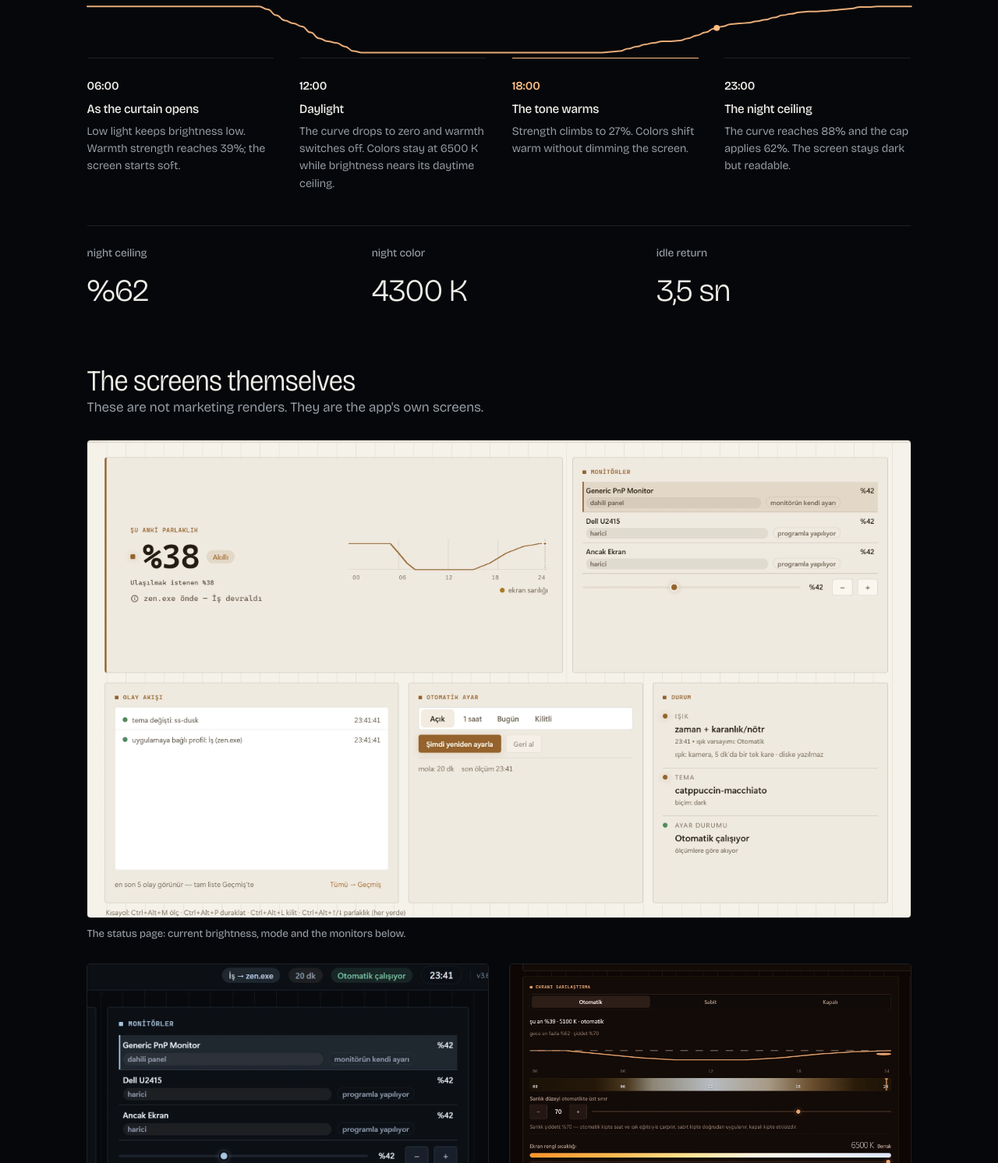
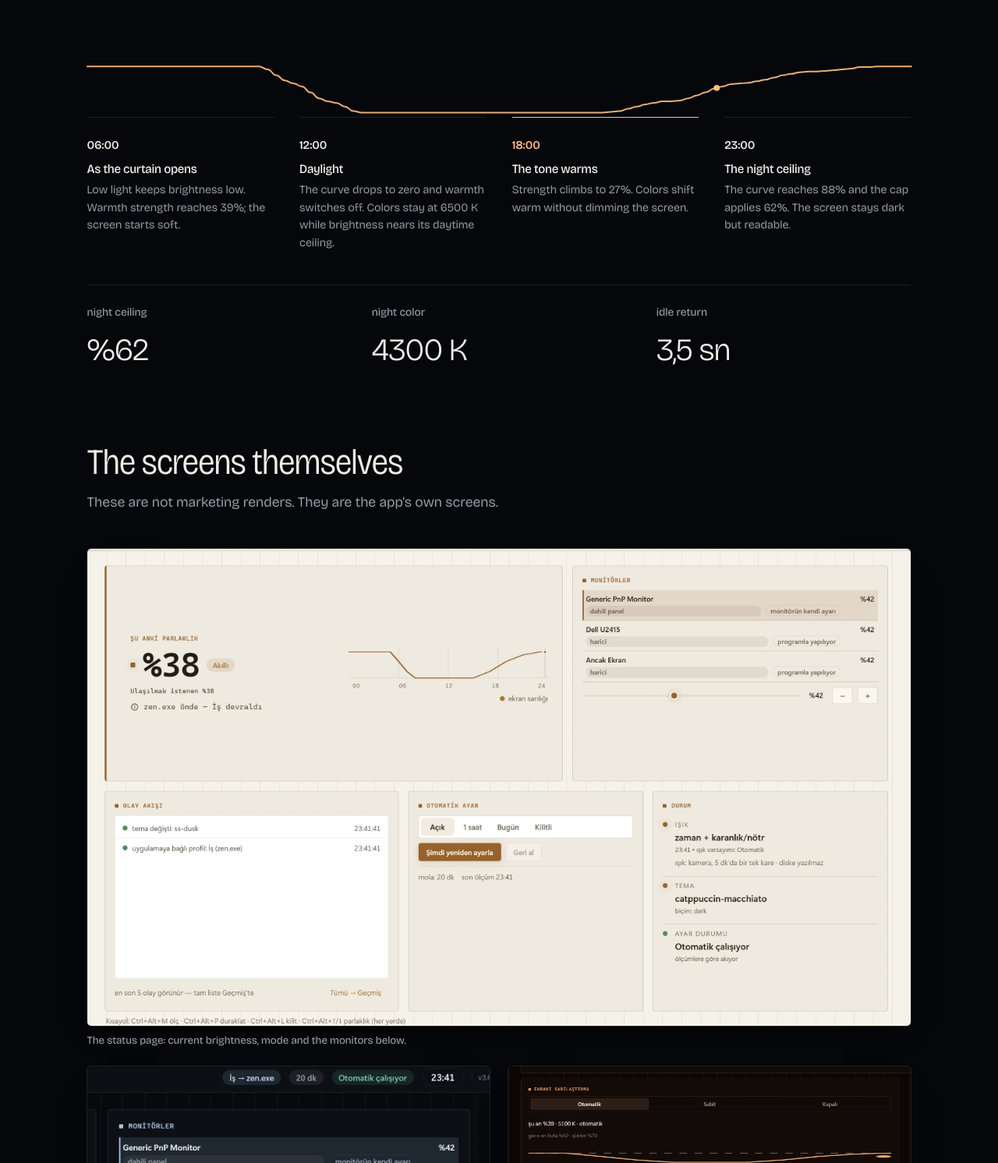
Before and after one commit to TitanLion72/smart-screen, a plain HTML site: page en/index.html in a window 1280 px wide. Shown: the part 1308-2800 px from the top of the page at 78% size. Drawn offline with Linux system fonts and the light colour scheme.

Commit message:
site: yayın 3.6.2 (3 dosya)

```diff
--- a/assets/site.css
+++ b/assets/site.css
@@ -53,6 +53,9 @@
 
 html {
   scroll-behavior: smooth;
+  /* Yapışkan üst çubuk bölüm başlıklarının üstüne biniyordu (#anker ile
+     gelindiğinde başlık çubuğun altında kalıyordu). Kaydırma payı bırak. */
+  scroll-padding-top: 6.5rem;
   -webkit-text-size-adjust: 100%;
 }
 
@@ -96,26 +99,32 @@ h3 {
 }
 
 h1 {
-  font-size: clamp(2.15rem, 5vw, 3.85rem);
+  font-size: clamp(2.3rem, 5.4vw, 4.15rem);
   font-weight: 250;
   font-stretch: 96%;
-  letter-spacing: -0.038em;
-  max-width: 20ch;
+  letter-spacing: -0.04em;
+  line-height: 1.02;
+  max-width: 19ch;
 }
 
+/* Bölüm başlığı: hero'dan net biçimde küçük, gövdeden net biçimde büyük.
+   Eski hâlde başlık 2.35rem, gövde 1.16rem idi ve aradaki fark zayıftı;
+   hiyerarşi "her şey aynı" hissi veriyordu. */
 h2 {
-  font-size: clamp(1.55rem, 3vw, 2.35rem);
-  font-stretch: 92%;
-  letter-spacing: -0.03em;
-  max-width: 26ch;
+  font-size: clamp(1.75rem, 3.6vw, 2.9rem);
+  font-weight: 300;
+  font-stretch: 90%;
+  letter-spacing: -0.035em;
+  line-height: 1.06;
+  max-width: 22ch;
 }
 
 h3 {
-  font-size: 1.06rem;
-  font-weight: 520;
-  font-stretch: 97%;
-  letter-spacing: -0.012em;
-  line-height: 1.3;
+  font-size: 1.09rem;
+  font-weight: 560;
+  font-stretch: 96%;
+  letter-spacing: -0.014em;
+  line-height: 1.28;
 }
 
 p {
@@ -123,18 +132,47 @@ p {
 }
 
 .lead {
-  font-size: clamp(1rem, 1.35vw, 1.16rem);
+  font-size: clamp(1.02rem, 1.4vw, 1.2rem);
   font-weight: 360;
-  line-height: 1.62;
+  line-height: 1.6;
   color: var(--dim);
-  max-width: var(--measure);
+  max-width: 54ch;
   overflow-wrap: anywhere;
+}
+
+/* Bölüm başlığı bloğu: başlık ve açıklama ALT ALTA, yan yana değil.
+   Eski `stops-head` iki kolondu ve açıklama başlığın sağına kaçıyordu;
+   göz iki ayrı başlangıç arasında bölünüyordu. */
+.section-head {
+  display: flex;
+  flex-direction: column;
+  gap: 0.75rem;
+  margin-bottom: clamp(1.8rem, 4vw, 2.8rem);
+}
+
+.section-head p {
+  margin: 0;
+  max-width: 52ch;
 }
 
 .small {
   font-size: 14px;
   font-weight: 420;
   color: var(--dim);
+}
+
+/* Yapışkan çubuk bölüm başlıklarının üstüne biniyordu: `html` üzerindeki
+   `scroll-padding-top` yalnız belge kaydırmasında etkilidir, `position: sticky`
+   bir çubukla gelen örtmeyi çözmez. Her bölüme kendi payını ver. */
+.stops,
+.gallery,
+.bounds,
+.features,
+.facts,
+.plans,
+.faq,
+.closing {
+  scroll-margin-top: 5.5rem;
 }
 
 /* ── iskelet ─────────────────────────────────────────────────────── */
@@ -374,9 +412,9 @@ p {
 /* ── dört durak: gün boyunca ─────────────────────────────────────── */
 
 .stops {
-  margin-top: clamp(3.4rem, 8vh, 5.6rem);
+  margin-top: clamp(4.5rem, 11vh, 8rem);
   border-top: 1px solid var(--line);
-  padding-top: clamp(2.2rem, 5vh, 3.4rem);
+  padding-top: clamp(2.6rem, 6vh, 4rem);
 }
 
 .stops-head {
@@ -503,58 +541,68 @@ p {
   color: var(--text);
 }
 
-/* ── galeri: 8 kare, iki sütun ───────────────────────────────────── */
+/* ── galeri: 9 kare, düzenli ızgara ──────────────────────────────── */
 
 .gallery {
-  margin-top: clamp(3.4rem, 8vh, 5.6rem);
-}
-
-.gallery-head {
-  margin-bottom: 1.8rem;
+  margin-top: clamp(4.5rem, 11vh, 8rem);
 }
 
 .shot-grid {
   display: grid;
-  grid-template-columns: repeat(2, minmax(0, 1fr));
-  gap: clamp(1rem, 2.2vw, 1.8rem);
+  grid-template-columns: repeat(6, minmax(0, 1fr));
+  gap: clamp(0.9rem, 1.8vw, 1.5rem);
   margin: 0;
   padding: 0;
   list-style: none;
 }
 
+/* Her karo aynı en-boy oranında çerçeveli: 8 farklı oranı yan yana koymak
+   "ekran görüntüsü dökümü" gibi duruyordu. `object-fit: cover` ile içerik
+   kırpılır ama üst-sol köşe korunur (kart başlığı ve değer orada). */
 .shot {
   margin: 0;
   padding: 0;
-  /* Kareler farklı en-boy oranlarında; `align-self: start` olmadan grid
-     satırı en yüksek kareye göre gerilir ve küçük karelerin altında boşluk
-     kalır. */
+  grid-column: span 3;
   align-self: start;
-}
-
-.shot img {
-  width: 100%;
-  border-radius: 4px;
-  background: var(--wall);
-  box-shadow: 0 0 0 1px var(--line);
-}
-
-.shot figcaption {
-  margin-top: 0.6rem;
-  font-size: 13.5px;
-  font-weight: 420;
-  color: var(--dim);
 }
 
 .shot.wide {
   grid-column: 1 / -1;
 }
 
+/* Karolar: yükseklik ZORLANMAZ. `aspect-ratio` + `object-fit: cover`
+   denendi; 2750×1592'lik kare 16:10'a sığdırılınca alt yarısı boş kaldı ve
+   kartların içi ölü göründü. Bunun yerine doğal oran korunur; eşitlik
+   gerekiyorsa `align-items: start` grid'de satır gerilmesini engeller. */
+.shot img {
+  width: 100%;
+  height: auto;
+  border-radius: 5px;
+  background: var(--wall);
+  box-shadow:
+    0 0 0 1px var(--line),
+    0 18px 40px -24px rgba(0, 0, 0, 0.9);
+}
+
+/* Kırpma yoksa solmaya gerek de yok: görsel neyse o. */
+.shot::after {
+  content: none;
+}
+
+.shot figcaption {
+  margin-top: 0.6rem;
+  font-size: 13.5px;
+  font-weight: 430;
+  line-height: 1.45;
+  color: var(--dim);
+}
+
 /* ── sınırlar: iki sütun ─────────────────────────────────────────── */
 
 .bounds {
-  margin-top: clamp(3.4rem, 8vh, 5.6rem);
+  margin-top: clamp(4.5rem, 11vh, 8rem);
   border-top: 1px solid var(--line);
-  padding-top: clamp(2.2rem, 5vh, 3.4rem);
+  padding-top: clamp(2.6rem, 6vh, 4rem);
 }
 
 .bound-cols {
@@ -610,9 +658,9 @@ p {
 /* ── özellikler ──────────────────────────────────────────────────── */
 
 .features {
-  margin-top: clamp(3.4rem, 8vh, 5.6rem);
+  margin-top: clamp(4.5rem, 11vh, 8rem);
   border-top: 1px solid var(--line);
-  padding-top: clamp(2.2rem, 5vh, 3.4rem);
+  padding-top: clamp(2.6rem, 6vh, 4rem);
 }
 
 .feature-list {
@@ -645,9 +693,9 @@ p {
 /* ── gerçekler ───────────────────────────────────────────────────── */
 
 .facts {
-  margin-top: clamp(3.4rem, 8vh, 5.6rem);
+  margin-top: clamp(4.5rem, 11vh, 8rem);
   border-top: 1px solid var(--line);
-  padding-top: clamp(2.2rem, 5vh, 3.4rem);
+  padding-top: clamp(2.6rem, 6vh, 4rem);
 }
 
 .fact-rows {
@@ -680,9 +728,9 @@ p {
 /* ── ücretsiz / Pro ──────────────────────────────────────────────── */
 
 .plans {
-  margin-top: clamp(3.4rem, 8vh, 5.6rem);
+  margin-top: clamp(4.5rem, 11vh, 8rem);
   border-top: 1px solid var(--line);
-  padding-top: clamp(2.2rem, 5vh, 3.4rem);
+  padding-top: clamp(2.6rem, 6vh, 4rem);
 }
 
 .plan-cols {
@@ -731,9 +779,9 @@ p {
 /* ── SSS ─────────────────────────────────────────────────────────── */
 
 .faq {
-  margin-top: clamp(3.4rem, 8vh, 5.6rem);
+  margin-top: clamp(4.5rem, 11vh, 8rem);
   border-top: 1px solid var(--line);
-  padding-top: clamp(2.2rem, 5vh, 3.4rem);
+  padding-top: clamp(2.6rem, 6vh, 4rem);
 }
 
 .qa {
@@ -785,9 +833,9 @@ p {
 /* ── kapanış ─────────────────────────────────────────────────────── */
 
 .closing {
-  margin-top: clamp(3.4rem, 8vh, 5.6rem);
+  margin-top: clamp(4.5rem, 11vh, 8rem);
   border-top: 1px solid var(--line);
-  padding: clamp(3rem, 7vh, 5rem) 0 clamp(3.4rem, 8vh, 5.4rem);
+  padding: clamp(3.2rem, 8vh, 5.4rem) 0 clamp(3.6rem, 9vh, 6rem);
 }
 
 .closing h2 {
--- a/en/index.html
+++ b/en/index.html
@@ -74,9 +74,9 @@
   </section>
 
   <section class="wrap stops" id="stops" aria-labelledby="h-stops">
-    <div class="stops-head">
+    <div class="section-head">
       <h2 id="h-stops">What changes across the day</h2>
-      <p>The same day at four hours. Values are computed with default settings.</p>
+      <p class="lead">The same day at four hours. Values are computed with default settings.</p>
     </div>
     <div class="stops-curve" aria-hidden="true">
       <svg viewBox="0 0 1200 120" preserveAspectRatio="none">
@@ -113,7 +113,7 @@
   </section>
 
   <section class="wrap gallery" id="gallery" aria-labelledby="h-gallery">
-    <div class="gallery-head">
+    <div class="section-head">
       <h2 id="h-gallery">The screens themselves</h2>
       <p class="lead">These are not marketing renders. They are the app&#39;s own screens.</p>
     </div>
@@ -154,8 +154,10 @@
   </section>
 
   <section class="wrap bounds" id="bounds" aria-labelledby="h-bounds">
+    <div class="section-head">
       <h2 id="h-bounds">What it leaves alone</h2>
       <p class="lead">The rules always win; not even a bound profile can override them.</p>
+    </div>
     <div class="bound-cols">
       <div>
         <h3>Touches</h3>
@@ -179,8 +181,10 @@
   </section>
 
   <section class="wrap features" id="features" aria-labelledby="h-features">
+    <div class="section-head">
       <h2 id="h-features">Seven things it does</h2>
       <p class="lead">All in one tick, once a minute. No extra service, no extra process.</p>
+    </div>
     <ul class="feature-list">
       <li class="feature">
         <h3>Reads the light with the camera</h3>
@@ -214,7 +218,9 @@
   </section>
 
   <section class="wrap facts" id="facts" aria-labelledby="h-facts">
+    <div class="section-head">
       <h2 id="h-facts">What happens on install</h2>
+    </div>
     <dl class="fact-rows">
       <div class="fact-row"><dt>Installer</dt><dd>NSIS setup, x64, per-user scope. No admin prompt.</dd></div>
       <div class="fact-row"><dt>Signature</dt><dd>No Authenticode signature. SmartScreen may warn about an unknown publisher; use &quot;More info → Run anyway&quot;.</dd></div>
@@ -226,8 +232,10 @@
   </section>
 
   <section class="wrap plans" id="plans" aria-labelledby="h-plans">
+    <div class="section-head">
       <h2 id="h-plans">Free and Pro</h2>
       <p class="lead">The free build is a working app, not a trial. Pro raises the profile count and opens external displays.</p>
+    </div>
     <div class="plan-cols">
       <div class="plan">
         <h3>Free</h3>
@@ -254,7 +262,9 @@
   </section>
 
   <section class="wrap faq" id="faq" aria-labelledby="h-faq">
+    <div class="section-head">
       <h2 id="h-faq">Questions</h2>
+    </div>
     <details class="qa">
         <summary>What does the camera see, and where does it go?</summary>
         <p>Each measurement reads a few frames and extracts only average brightness and tone. Nothing is written to disk or sent over the network. No frames are stored.</p>
```
Also changed, not shown: index.html (+13 -3 lines). Lines whose indentation alone changed are shown as unchanged.
